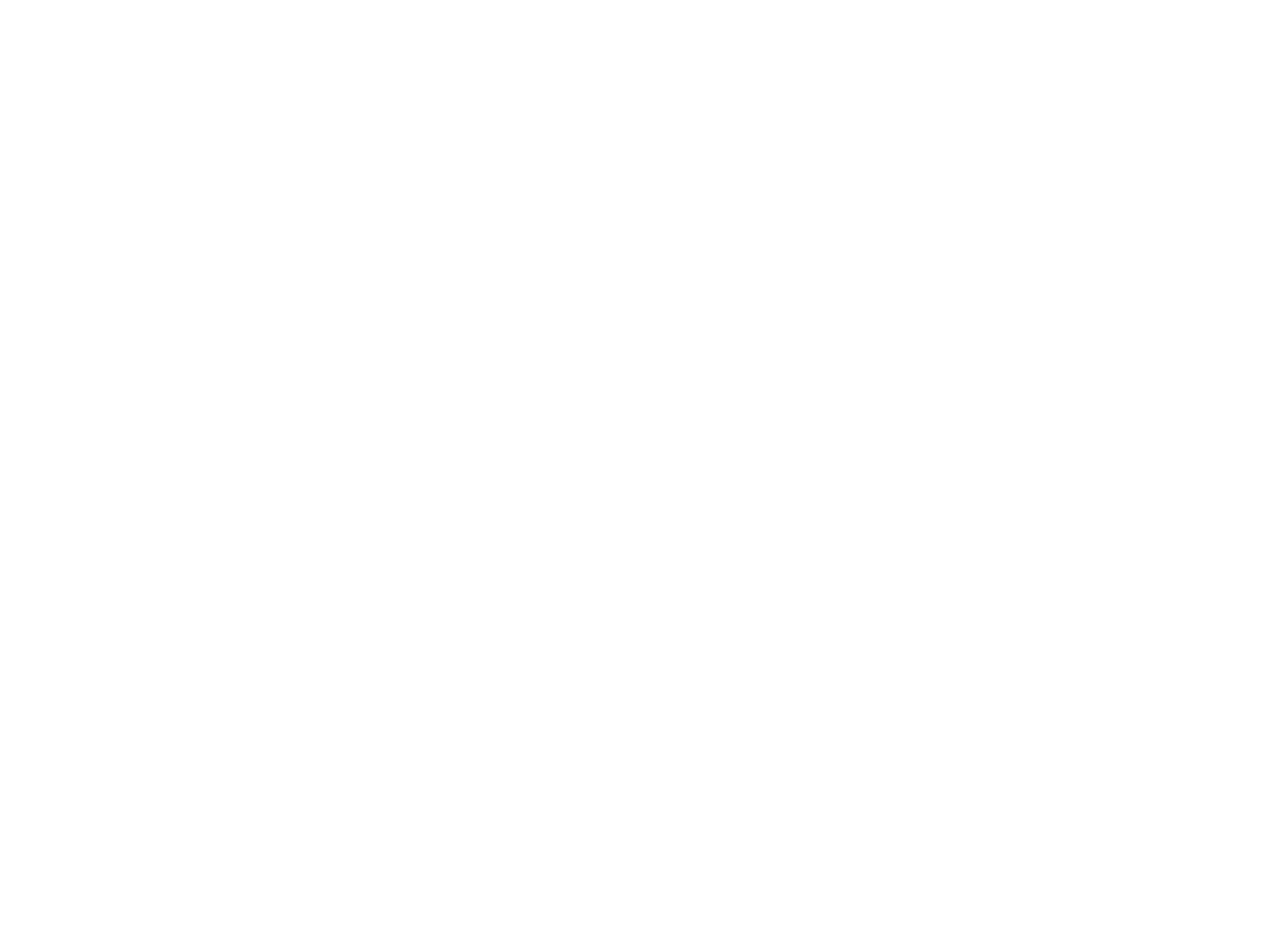
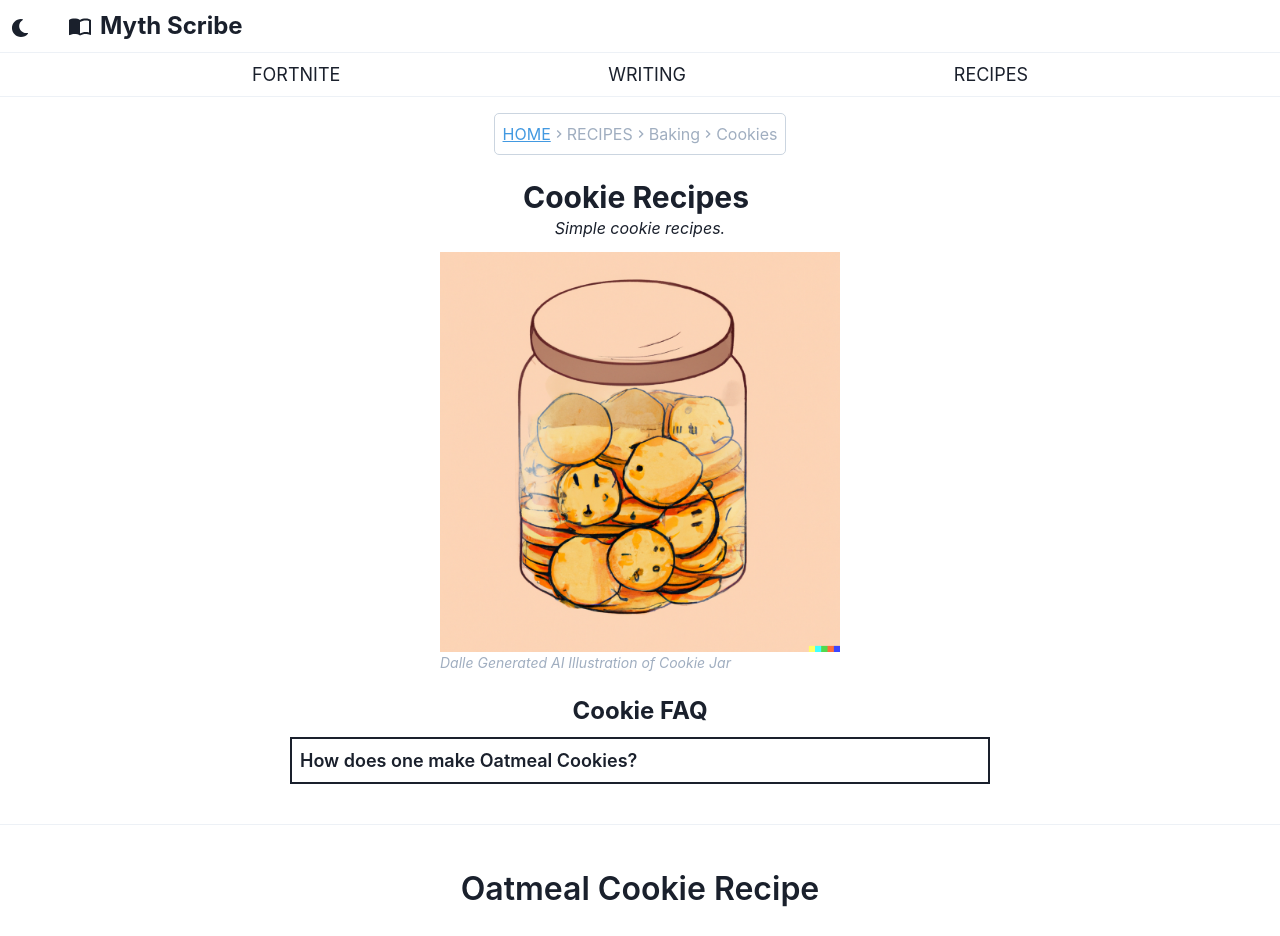
Before and after one commit to eudeamonism/svg, a React (Create React App) app: page /cookies in a window 1280 px wide. Before the commit this address had no page. Shown: the top 936 px of the page. Before the commit the page ends 800 px from the top, so only its background shows below. Built offline with nearby package versions, Linux system fonts and the light colour scheme.

Commit message:
Oatmeal Cookie Desktop

```diff
--- a/src/App.js
+++ b/src/App.js
@@ -6,6 +6,7 @@
 import DStw from './Components/Desktop/Screens/DStw';
 import DStwTrap from './Components/Desktop/Screens/DStwTrap';
 import DDashHome from './Components/Desktop/Screens/DDashHome';
+import Cookies from './Components/Desktop/Screens/Cookies';
 
 function App() {
   return (
@@ -17,6 +18,7 @@
           <Route path="/test" element={<Test />} />
           <Route path="/stw" element={<DStw />} />
           <Route path="/stw/trap" element={<DStwTrap />} />
+          <Route path="/cookies" element={<Cookies />} />
         </Routes>
       </Router>
     </ChakraProvider>
--- a/src/Components/Desktop/Navigation/NavBar.jsx
+++ b/src/Components/Desktop/Navigation/NavBar.jsx
@@ -5,6 +5,7 @@
 import SaveTheWorld from './Parts/SaveTheWorld';
 import Legos from './Parts/Legos';
 import BattleRoyal from './Parts/BattleRoyal';
+import Baking from './Parts/Baking';
 import { MdImportContacts } from 'react-icons/md';
 
 const NavBar = () => {
@@ -149,7 +150,7 @@
             ARCHITECTURE
           </Text>
         </Flex> */}
-        {/* <Flex align="center">
+        <Flex align="center">
           <Text
             fontSize="lg"
             textDecoration={
@@ -180,9 +181,9 @@
             }}
             cursor="pointer"
           >
-            BAKING
+            RECIPES
           </Text>
-        </Flex> */}
+        </Flex>
         {/* <Flex align="center">
           <Text
             fontSize="lg"
@@ -255,8 +256,7 @@
         baking === true &&
         philosophy === false ? (
           <Flex gap="2" direction="column" fontSize="lg">
-            <Text>Poolish Pizza</Text>
-            <Text>Sourdough Bread</Text>
+            <Baking />
           </Flex>
         ) : null}
         {fortnite === false &&
--- /dev/null
+++ b/src/Components/Desktop/Navigation/Parts/Baking.jsx
@@ -0,0 +1,44 @@
+import { useState } from 'react';
+import { useNavigate } from 'react-router-dom';
+import { HashLink } from 'react-router-hash-link';
+import { Flex, Text, Center, Divider } from '@chakra-ui/react';
+import { MdChevronRight } from 'react-icons/md';
+
+const Baking = () => {
+  const [bakingButton, setBakingButton] = useState(false);
+
+  const navigate = useNavigate();
+
+  return (
+    <Flex fontSize="lg" mt={2} cursor="pointer">
+      <Flex gap="2">
+        <Flex>
+          <Text
+            onClick={() => {
+              setBakingButton(!bakingButton);
+            }}
+            textDecoration={bakingButton === false ? null : 'underline'}
+            w="150px"
+          >
+            Baking
+          </Text>
+        </Flex>
+      </Flex>
+      <Flex gap="2">
+        {bakingButton === true ? (
+          <Flex direction="column">
+            <Text
+              onClick={() => {
+                navigate('/cookies');
+              }}
+            >
+              Cookies
+            </Text>
+          </Flex>
+        ) : null}
+      </Flex>
+    </Flex>
+  );
+};
+
+export default Baking;
--- a/src/Components/Desktop/Navigation/Parts/SaveTheWorld.jsx
+++ b/src/Components/Desktop/Navigation/Parts/SaveTheWorld.jsx
@@ -21,6 +21,7 @@
       setStw(!stw);
     }
   };
+
   return (
     <Flex fontSize="lg" mt={2} cursor="pointer">
       <Flex gap="2">
--- /dev/null
+++ b/src/Components/Desktop/Screens/Cookies.jsx
@@ -0,0 +1,266 @@
+import { useNavigate } from 'react-router-dom';
+import { HashLink } from 'react-router-hash-link';
+import {
+  Flex,
+  HStack,
+  Text,
+  Image,
+  Divider,
+  Table,
+  Thead,
+  Tbody,
+  Tfoot,
+  Tr,
+  Th,
+  Td,
+  TableCaption,
+  TableContainer,
+  Checkbox,
+} from '@chakra-ui/react';
+import { MdChevronRight } from 'react-icons/md';
+import NavBar from '../Navigation/NavBar';
+
+const Cookies = () => {
+  const navigate = useNavigate();
+  return (
+    <>
+      <NavBar />
+      <Flex direction="column" align="center">
+        <Flex justify="center">
+          <Flex
+            align="center"
+            border="1px"
+            mt="4"
+            p="2"
+            borderRadius="5"
+            _dark={{ borderColor: 'gray.600' }}
+            borderColor="gray.300"
+          >
+            <Text
+              onClick={() => {
+                navigate('/');
+              }}
+              _hover={{ cursor: 'pointer' }}
+              color="blue.400"
+              _dark={{ color: 'teal.600' }}
+              align="center"
+              as="u"
+            >
+              HOME
+            </Text>
+            <Text
+              as={MdChevronRight}
+              color="gray.400"
+              _dark={{ color: 'gray.600' }}
+            />
+            <Text color="gray.400" _dark={{ color: 'gray.600' }}>
+              RECIPES
+            </Text>
+            <Text
+              as={MdChevronRight}
+              color="gray.400"
+              _dark={{ color: 'gray.600' }}
+            />
+            <Text color="gray.400" _dark={{ color: 'gray.600' }}>
+              Baking
+            </Text>
+            <Text
+              as={MdChevronRight}
+              color="gray.400"
+              _dark={{ color: 'gray.600' }}
+            />
+            <Text color="gray.400" _dark={{ color: 'gray.600' }}>
+              Cookies
+            </Text>
+          </Flex>
+        </Flex>
+
+        <Flex direction="column" mt="5" align="center">
+          <Flex align="baseline">
+            <Text fontWeight="bold" fontSize="30" mr="2">
+              Cookie Recipes
+            </Text>
+          </Flex>
+          <Text as="i" fontSize="md" mt="-1" mb="1">
+            Simple cookie recipes.
+          </Text>
+          <Flex direction="column">
+            <Image
+              src="/assets/cookie.png"
+              width="400px"
+              alt="Cookie jar filled with cookies, illustration, peach background."
+              mt="2"
+            />
+            <Text
+              fontSize="sm"
+              as="i"
+              color="gray.400"
+              _dark={{ color: 'gray.600' }}
+            >
+              Dalle Generated AI Illustration of Cookie Jar
+            </Text>
+          </Flex>
+        </Flex>
+
+        <Flex direction="column" align="center">
+          <Text fontWeight="bold" fontSize="x-large" mt="5" mb="2">
+            Cookie FAQ
+          </Text>
+          <Flex border="2px" direction="column" w="700px">
+            <HashLink to="#oatmeal" smooth>
+              <Text
+                /* borderBottom="1px" */
+                p="2"
+                fontSize="lg"
+                fontWeight="semibold"
+                _hover={{ fontSize: 'x-large' }}
+                cursor="pointer"
+              >
+                How does one make Oatmeal Cookies?
+              </Text>
+            </HashLink>
+          </Flex>
+        </Flex>
+
+        <Divider mt="10" />
+        <Text
+          id="oatmeal"
+          fontSize="xx-large"
+          fontWeight="semibold"
+          mt="10"
+          mb="5"
+        >
+          Oatmeal Cookie Recipe
+        </Text>
+        <Flex w="600px" direction="column">
+          <Text mb="10">
+            These hearty and healthy cookies have a fantastic taste, but
+            remember: whole wheat flour plays a crucial role in binding them.
+            Skip it, and you'll end up with a crumbly mess, more like granola
+            than a cookie! Follow the recipe's simple steps to avoid a dense,
+            disappointing outcome.
+          </Text>
+        </Flex>
+        <Flex justify="flex-start" w="600px" direction="column" mt="5">
+          <Text fontSize="x-large" fontWeight="bold">
+            Step One
+          </Text>
+          <Text fontSize="lg" mb="5">
+            As you progress, check off your ingredients to ensure you have not
+            doubled on missed out on some ingredients!
+          </Text>
+          <TableContainer>
+            <Table size="lg">
+              <Thead>
+                <Tr>
+                  <Th>Status</Th>
+                  <Th>Ingredients</Th>
+                  <Th>Amount</Th>
+                </Tr>
+              </Thead>
+              <Tbody>
+                <Tr>
+                  <Td>
+                    <Checkbox size="lg" colorScheme={'green'} />
+                  </Td>
+                  <Td>Oatmeal</Td>
+                  <Td>Two Cups</Td>
+                </Tr>
+                <Tr>
+                  <Td>
+                    <Checkbox size="lg" colorScheme="green" />
+                  </Td>
+                  <Td>Roasted Almonds</Td>
+                  <Td>One Cup</Td>
+                </Tr>
+                <Tr>
+                  <Td>
+                    <Checkbox size="lg" colorScheme="green" />
+                  </Td>
+                  <Td>Sugar</Td>
+                  <Td>Three-quarters of a cup</Td>
+                </Tr>
+                <Tr>
+                  <Td>
+                    <Checkbox size="lg" colorScheme="green" />
+                  </Td>
+                  <Td>Oil</Td>
+                  <Td>Half of a cup</Td>
+                </Tr>
+                <Tr>
+                  <Td>
+                    <Checkbox size="lg" colorScheme="green" />
+                  </Td>
+                  <Td>Salt</Td>
+                  <Td>Half a teaspoon</Td>
+                </Tr>
+                <Tr>
+                  <Td>
+                    <Checkbox size="lg" colorScheme="green" />
+                  </Td>
+                  <Td>Raisins</Td>
+                  <Td>One Cup</Td>
+                </Tr>
+                <Tr>
+                  <Td>
+                    <Checkbox size="lg" colorScheme="green" />
+                  </Td>
+                  <Td>Egg Whites</Td>
+                  <Td>Three</Td>
+                </Tr>
+                <Tr>
+                  <Td>
+                    <Checkbox size="lg" colorScheme="green" />
+                  </Td>
+                  <Td>Whole Wheat Flour</Td>
+                  <Td>around half of a cup</Td>
+                </Tr>
+              </Tbody>
+            </Table>
+          </TableContainer>
+          <Text fontSize="x-large" fontWeight="bold" mt="10">
+            Step Two
+          </Text>
+          <Text fontSize="lg" mb="5">
+            In a bowl, dump oatmeal, roasted almonds, sugar, whole wheat flour,
+            and salt. Mix them well.
+          </Text>
+          <Text fontSize="x-large" fontWeight="bold" mt="10">
+            Step Three
+          </Text>
+          <Text fontSize="lg" mb="5">
+            In another bowl, whisk the egg whites until they are foamy, somewhat
+            stiff.
+          </Text>
+          <Text fontSize="x-large" fontWeight="bold" mt="10">
+            Step Four
+          </Text>
+          <Text fontSize="lg" mb="5">
+            We are going to mix things in stages, to the dry ingredients. Start
+            by mixing in the egg whites, then the oil, and finally the raisins.
+          </Text>
+          <Text fontSize="x-large" fontWeight="bold" mt="10">
+            Step Five
+          </Text>
+          <Text fontSize="lg" mb="5">
+            Shape the batter into a disc the size of a cup with the thickness of
+            an index finger. Place these discs on a cookie sheet that is lined
+            with parchment paper, allowing two fingers distance around each
+            cookie.
+          </Text>
+          <Text fontSize="x-large" fontWeight="bold" mt="10">
+            Step Six
+          </Text>
+          <Text fontSize="lg" mb="5">
+            BAKE these cookies at 350 degrees Farenheit for around 15 - 25
+            minutes! You may need more or less, and you'll know they are ready
+            when there is browning at the edges of the cookies.
+          </Text>
+        </Flex>
+        <Divider mt="10" mb="30" />
+      </Flex>
+    </>
+  );
+};
+
+export default Cookies;
--- a/src/Components/Desktop/Screens/DDash.jsx
+++ b/src/Components/Desktop/Screens/DDash.jsx
@@ -20,7 +20,8 @@
           borderWidth="1px"
           w="400px"
           h="475px"
-          borderColor="gray.700"
+          borderColor="gray.200"
+          _dark={{borderColor: 'gray.700'}}
           direction="column"
           align="center"
           p="2"
```
Also changed, not shown: public/assets/cookie.png (added).
